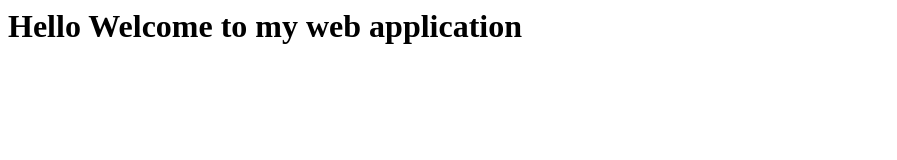
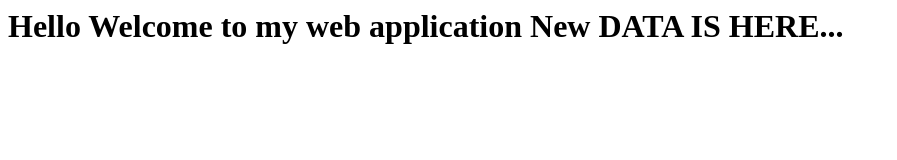
Before and after one commit to eraneeshansari/king, a plain HTML site: page index.html in a window 1280 px wide. Shown: the whole page, without its empty margins (0-897 px from the left). Drawn offline with Linux system fonts and the light colour scheme.

Commit message:
index data added

```diff
--- a/index.html
+++ b/index.html
@@ -6,6 +6,7 @@
 <body>
 
 <h1> Hello Welcome to my web application
+New DATA IS HERE...
 </h1>
 
 
```
